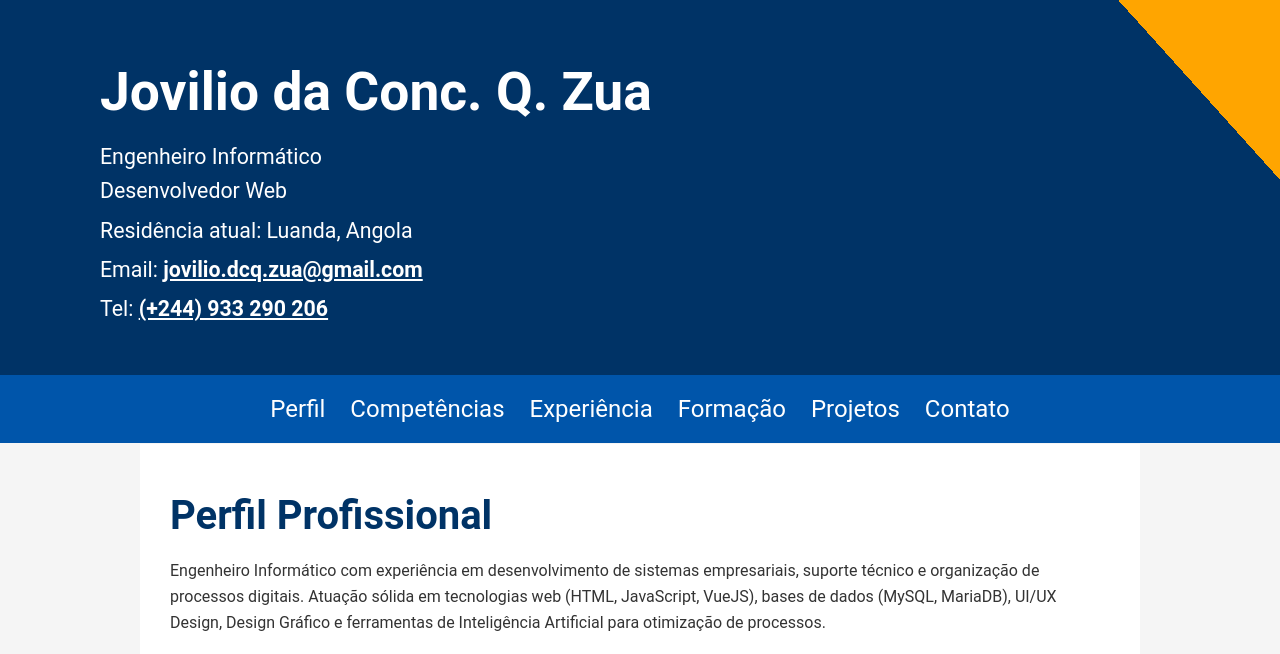
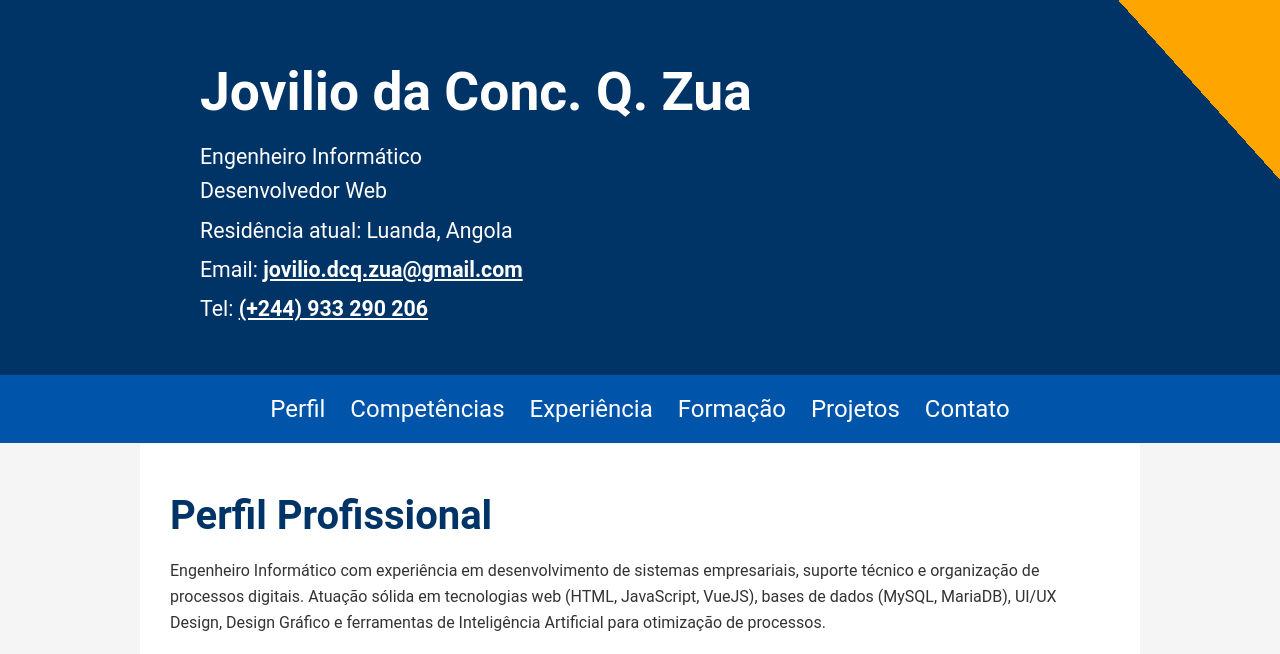
Before and after one commit to Jovilio/eu, a plain HTML site: page index.html in a window 1280 px wide. Shown: the top 654 px of the page. Drawn offline with Linux system fonts and the light colour scheme.

Commit message:
padding para 200

```diff
--- a/style.css
+++ b/style.css
@@ -242,7 +242,7 @@ footer > p {
 /* Desktops (≥1024px) */
 @media (min-width: 1024px) {
     header {
-        padding: 50px 100px;
+        padding: 50px 200px;
     }
 
     header > h1 {
```
